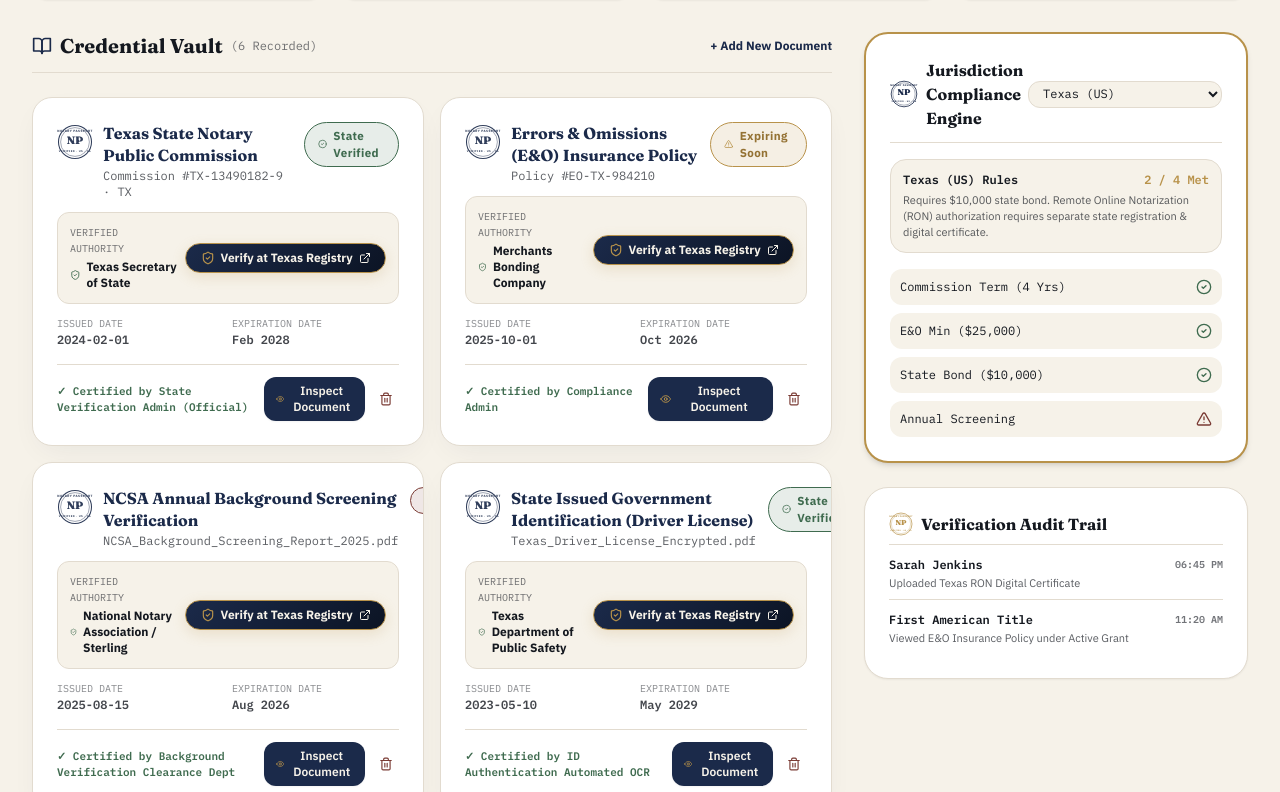
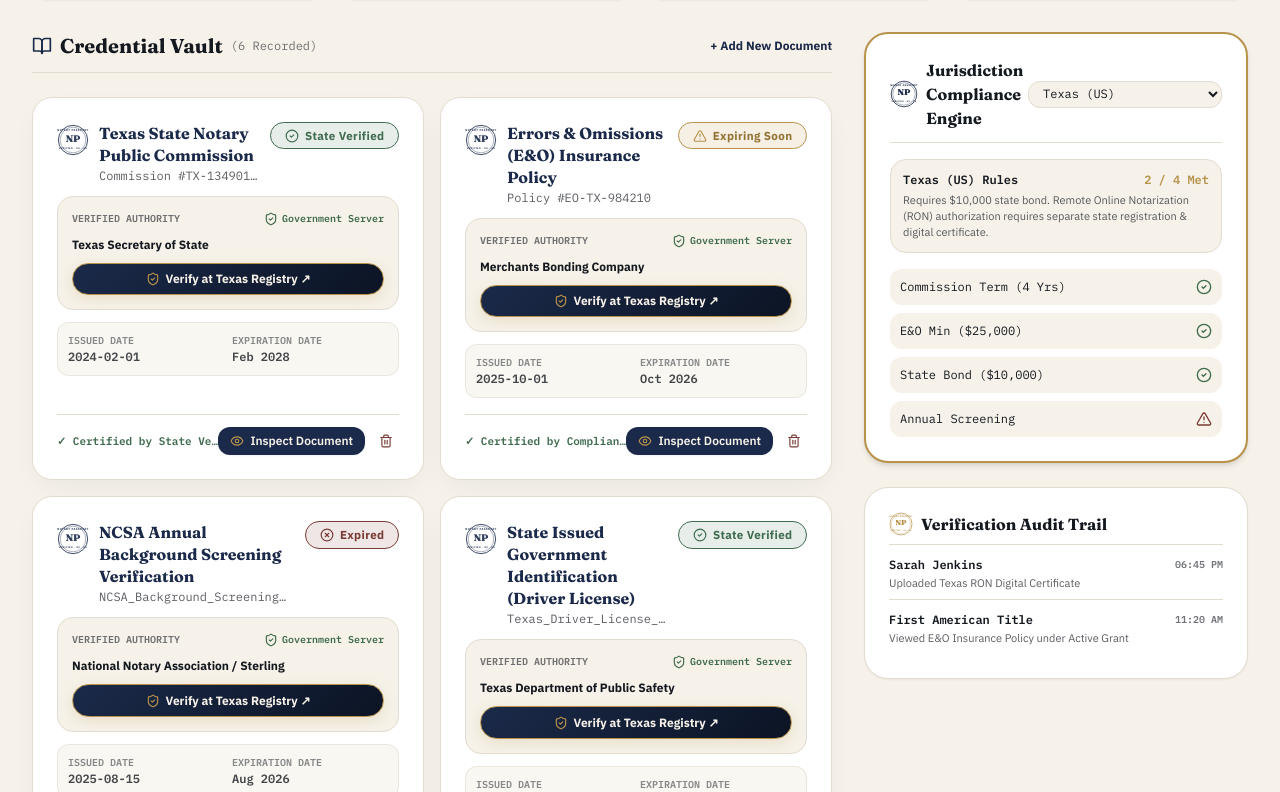
Before and after one commit to MHilow/notary-passport, a React (Vite) app: page / in a window 1280 px wide. Shown: the part 688-1480 px from the top of the page. Built offline with nearby package versions, Linux system fonts and the light colour scheme.

Commit message:
Fix CredentialCard layout squeezing by enforcing flex-shrink 0 on StatusBadge, nowrap on pills, and full-width state verification buttons

```diff
--- a/src/components/CredentialCard.tsx
+++ b/src/components/CredentialCard.tsx
@@ -25,18 +25,18 @@ export const CredentialCard: React.FC<CredentialCardProps> = ({
   const stateName = jurisdiction?.name || credential.jurisdictionCode || 'State';
 
   return (
-    <div className="bubbly-card flex flex-col justify-between relative overflow-hidden">
+    <div className="bubbly-card flex flex-col justify-between relative overflow-hidden space-y-4">
 
       {/* Top Header */}
-      <div>
-        <div className="flex items-start justify-between gap-3 mb-2">
-          <div className="flex items-start gap-2.5">
-            <PassportSeal size={36} variant="navy" className="shrink-0 mt-0.5 opacity-90" />
-            <div>
-              <h3 className="font-serif font-bold text-base text-[#1B2A4A] leading-snug">
+      <div className="space-y-3">
+        <div className="flex items-start justify-between gap-3">
+          <div className="flex items-start gap-2.5 min-w-0 flex-1">
+            <PassportSeal size={32} variant="navy" className="shrink-0 mt-0.5 opacity-90" />
+            <div className="min-w-0 flex-1">
+              <h3 className="font-serif font-bold text-base text-[#1B2A4A] leading-snug break-words">
                 {credential.title}
               </h3>
-              <p className="text-xs text-[#14181F]/70 font-mono mt-0.5">
+              <p className="text-xs text-[#14181F]/70 font-mono mt-0.5 truncate">
                 {credential.metadata?.policyNumber
                   ? `Policy #${credential.metadata.policyNumber}`
                   : credential.metadata?.commissionNumber
@@ -46,40 +46,45 @@ export const CredentialCard: React.FC<CredentialCardProps> = ({
               </p>
             </div>
           </div>
-          <StatusBadge status={currentStatus} />
+
+          <div className="shrink-0">
+            <StatusBadge status={currentStatus} />
+          </div>
         </div>
 
         {/* Issuing Authority & Prominent 1-Click State Verification Button */}
-        <div className="my-3 p-3 rounded-xl bg-[#F6F2E9] border border-[#E2DBCF] flex flex-col sm:flex-row sm:items-center justify-between gap-2 text-xs">
-          <div>
-            <span className="text-[#14181F]/60 block text-[10px] uppercase font-mono">Verified Authority</span>
-            <span className="font-bold text-[#14181F] flex items-center gap-1.5 mt-0.5">
-              <ShieldCheck className="w-4 h-4 text-[#3F6B4F]" />
-              {credential.metadata?.issuingAuthority || `${stateName} SOS Office`}
+        <div className="p-3.5 rounded-2xl bg-[#F6F2E9] border border-[#E2DBCF] space-y-2.5 text-xs">
+          <div className="flex items-center justify-between">
+            <span className="text-[#14181F]/60 block text-[10px] uppercase font-mono font-bold">Verified Authority</span>
+            <span className="font-bold text-[#3F6B4F] flex items-center gap-1 text-[10px] font-mono">
+              <ShieldCheck className="w-3.5 h-3.5 text-[#3F6B4F]" /> Government Server
             </span>
+          </div>
+
+          <div className="font-bold text-[#14181F] text-xs">
+            {credential.metadata?.issuingAuthority || `${stateName} SOS Office`}
           </div>
 
           <a
             href={registryUrl}
             target="_blank"
             rel="noreferrer"
-            className="verify-state-btn shrink-0 justify-center"
+            className="verify-state-btn w-full justify-center py-2 text-xs font-bold text-center mt-1"
             title={`Verify directly on official ${stateName} government database`}
           >
             <ShieldCheck className="w-3.5 h-3.5 text-[#B8924A]" />
-            Verify at {stateName} Registry
-            <ExternalLink className="w-3 h-3" />
+            Verify at {stateName} Registry ↗
           </a>
         </div>
 
         {/* Metadata Details */}
-        <div className="grid grid-cols-2 gap-2 text-xs font-mono text-[#14181F]/80 mb-2">
+        <div className="grid grid-cols-2 gap-2 text-xs font-mono text-[#14181F]/80 p-2.5 rounded-xl bg-[#F6F2E9]/60 border border-[#E2DBCF]/60">
           <div>
-            <span className="text-[#14181F]/50 block text-[10px] uppercase">Issued Date</span>
+            <span className="text-[#14181F]/50 block text-[10px] uppercase font-semibold">Issued Date</span>
             <span className="font-bold">{credential.issueDate}</span>
           </div>
           <div>
-            <span className="text-[#14181F]/50 block text-[10px] uppercase">Expiration Date</span>
+            <span className="text-[#14181F]/50 block text-[10px] uppercase font-semibold">Expiration Date</span>
             <span className="font-bold">
               {credential.expiryDate
                 ? new Date(credential.expiryDate).toLocaleDateString('en-US', { month: 'short', year: 'numeric' })
@@ -90,7 +95,7 @@ export const CredentialCard: React.FC<CredentialCardProps> = ({
 
         {/* Rejection Note if any */}
         {credential.status === 'rejected' && credential.rejectionReason && (
-          <div className="mt-2 p-2.5 rounded-xl bg-[#7A3B34]/10 border border-[#7A3B34]/30 text-[#7A3B34] text-xs">
+          <div className="p-2.5 rounded-xl bg-[#7A3B34]/10 border border-[#7A3B34]/30 text-[#7A3B34] text-xs">
             <strong>Rejection Note:</strong> {credential.rejectionReason}
           </div>
         )}
@@ -98,12 +103,12 @@ export const CredentialCard: React.FC<CredentialCardProps> = ({
 
       {/* Footer Actions */}
       {showActions && (
-        <div className="flex items-center justify-between pt-3 border-t border-[#E2DBCF] mt-2">
-          <span className="text-[11px] font-mono text-[#3F6B4F] font-bold">
+        <div className="flex items-center justify-between pt-3 border-t border-[#E2DBCF]">
+          <span className="text-[11px] font-mono text-[#3F6B4F] font-bold truncate">
             ✓ Certified by {credential.verifiedBy || 'Registrar API'}
           </span>
 
-          <div className="flex items-center gap-2">
+          <div className="flex items-center gap-2 shrink-0">
             {onViewDocument && (
               <button
                 onClick={() => onViewDocument(credential)}
--- a/src/index.css
+++ b/src/index.css
@@ -63,13 +63,16 @@
   color: #F6F2E9;
   border: 1.5px solid #B8924A;
   border-radius: 9999px; /* Bubbly pill */
-  padding: 0.4rem 0.9rem;
+  padding: 0.45rem 1rem;
   font-family: 'IBM Plex Sans', sans-serif;
   font-weight: 700;
   font-size: 0.75rem;
   display: inline-flex;
   align-items: center;
+  justify-content: center;
   gap: 0.375rem;
+  white-space: nowrap;
+  shrink: 0;
   transition: all 0.2s ease;
   box-shadow: 0 4px 14px rgba(184, 146, 74, 0.2);
 }
@@ -92,6 +95,8 @@
   display: inline-flex;
   align-items: center;
   gap: 0.375rem;
+  white-space: nowrap;
+  flex-shrink: 0;
 }
 
 .bubbly-pill-verified {
```
